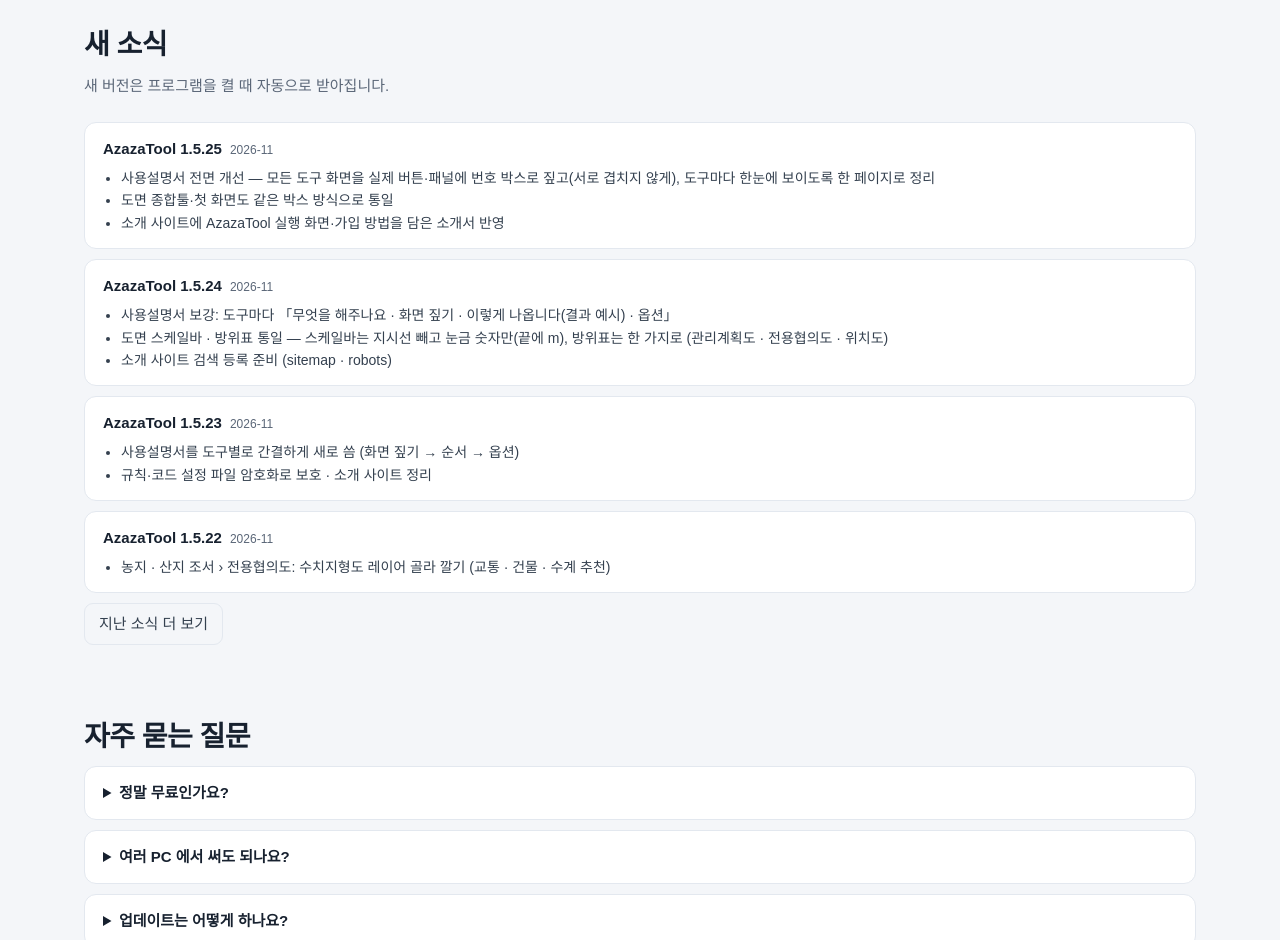
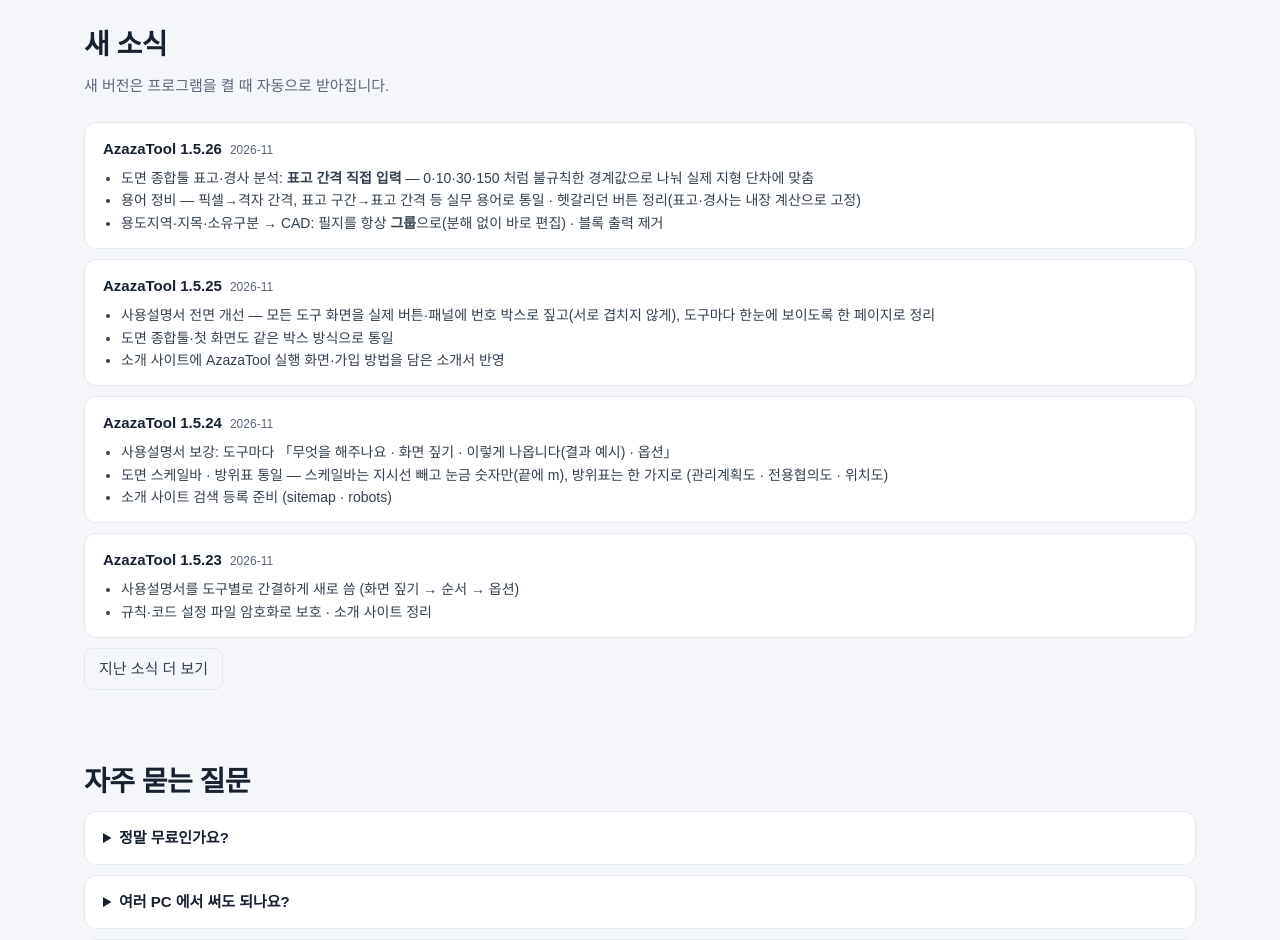
Before and after one commit to dlwlrmadltnsrks/Urban, a plain HTML site: page docs/index.html in a window 1280 px wide. Shown: the part 2580-3520 px from the top of the page. Drawn offline with Linux system fonts and the light colour scheme; no server answers.

Commit message:
AzazaTool 1.5.26: README · 사이트 · 사용설명서

```diff
--- a/docs/index.html
+++ b/docs/index.html
@@ -71,7 +71,8 @@ footer{border-top:1px solid var(--line);background:var(--panel);padding:26px 0;c
 
 <section id="news"><div class="w">
 <h2>새 소식</h2><p class="lead">새 버전은 프로그램을 켤 때 자동으로 받아집니다.</p>
-<div class="rel" id="rel"><div><b>AzazaTool 1.5.25</b><time>2026-11</time>
+<div class="rel" id="rel"><div><b>AzazaTool 1.5.26</b><time>2026-11</time>
+    <ul><li>도면 종합툴 표고·경사 분석: <b>표고 간격 직접 입력</b> — 0·10·30·150 처럼 불규칙한 경계값으로 나눠 실제 지형 단차에 맞춤</li><li>용어 정비 — 픽셀→격자 간격, 표고 구간→표고 간격 등 실무 용어로 통일 · 헷갈리던 버튼 정리(표고·경사는 내장 계산으로 고정)</li><li>용도지역·지목·소유구분 → CAD: 필지를 항상 <b>그룹</b>으로(분해 없이 바로 편집) · 블록 출력 제거</li></ul></div><div><b>AzazaTool 1.5.25</b><time>2026-11</time>
     <ul><li>사용설명서 전면 개선 — 모든 도구 화면을 실제 버튼·패널에 번호 박스로 짚고(서로 겹치지 않게), 도구마다 한눈에 보이도록 한 페이지로 정리</li><li>도면 종합툴·첫 화면도 같은 박스 방식으로 통일</li><li>소개 사이트에 AzazaTool 실행 화면·가입 방법을 담은 소개서 반영</li></ul></div><div><b>AzazaTool 1.5.24</b><time>2026-11</time>
     <ul><li>사용설명서 보강: 도구마다 「무엇을 해주나요 · 화면 짚기 · 이렇게 나옵니다(결과 예시) · 옵션」</li><li>도면 스케일바 · 방위표 통일 — 스케일바는 지시선 빼고 눈금 숫자만(끝에 m), 방위표는 한 가지로 (관리계획도 · 전용협의도 · 위치도)</li><li>소개 사이트 검색 등록 준비 (sitemap · robots)</li></ul></div><div><b>AzazaTool 1.5.23</b><time>2026-11</time>
     <ul><li>사용설명서를 도구별로 간결하게 새로 씀 (화면 짚기 → 순서 → 옵션)</li><li>규칙·코드 설정 파일 암호화로 보호 · 소개 사이트 정리</li></ul></div><div><b>AzazaTool 1.5.22</b><time>2026-11</time>
```
